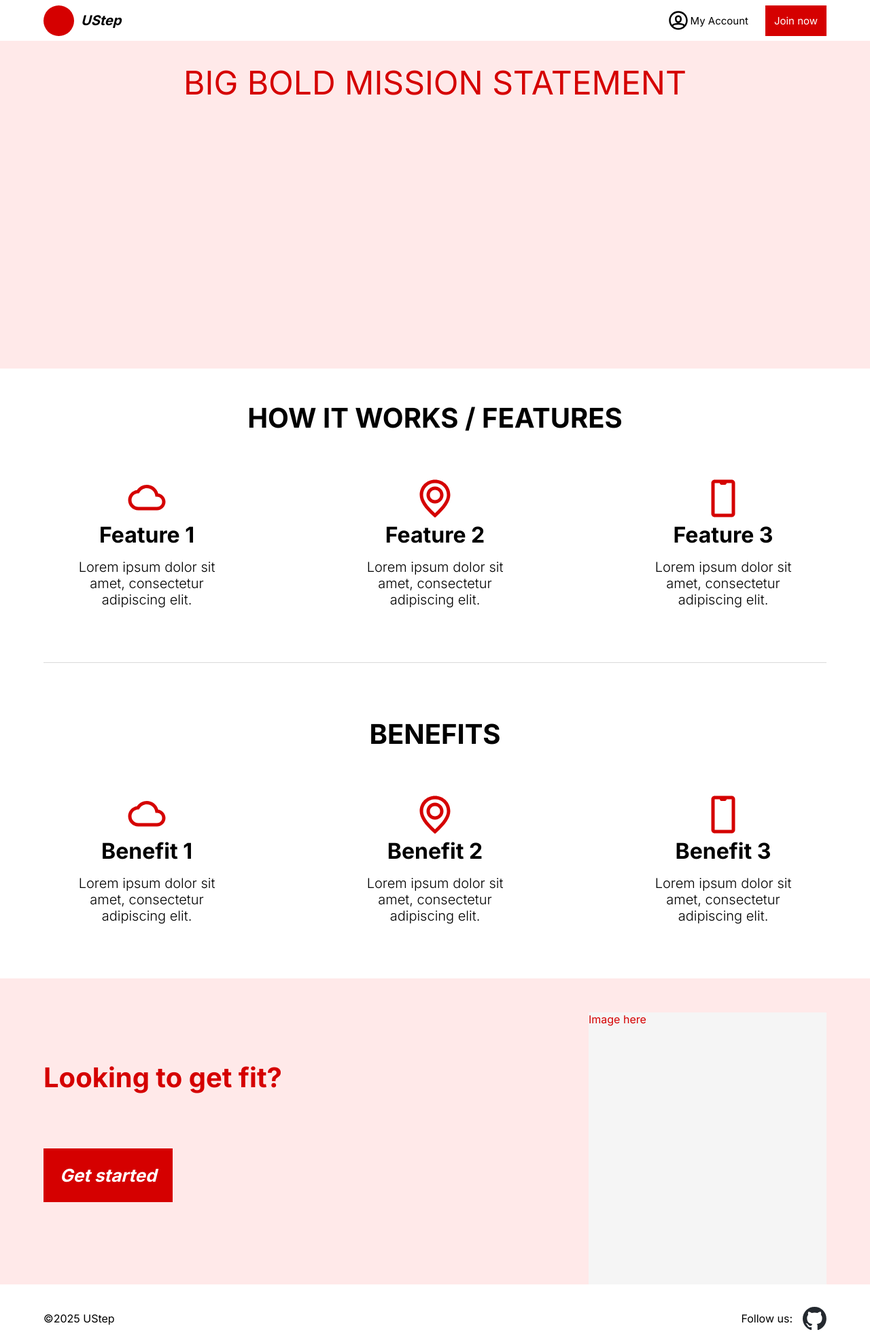
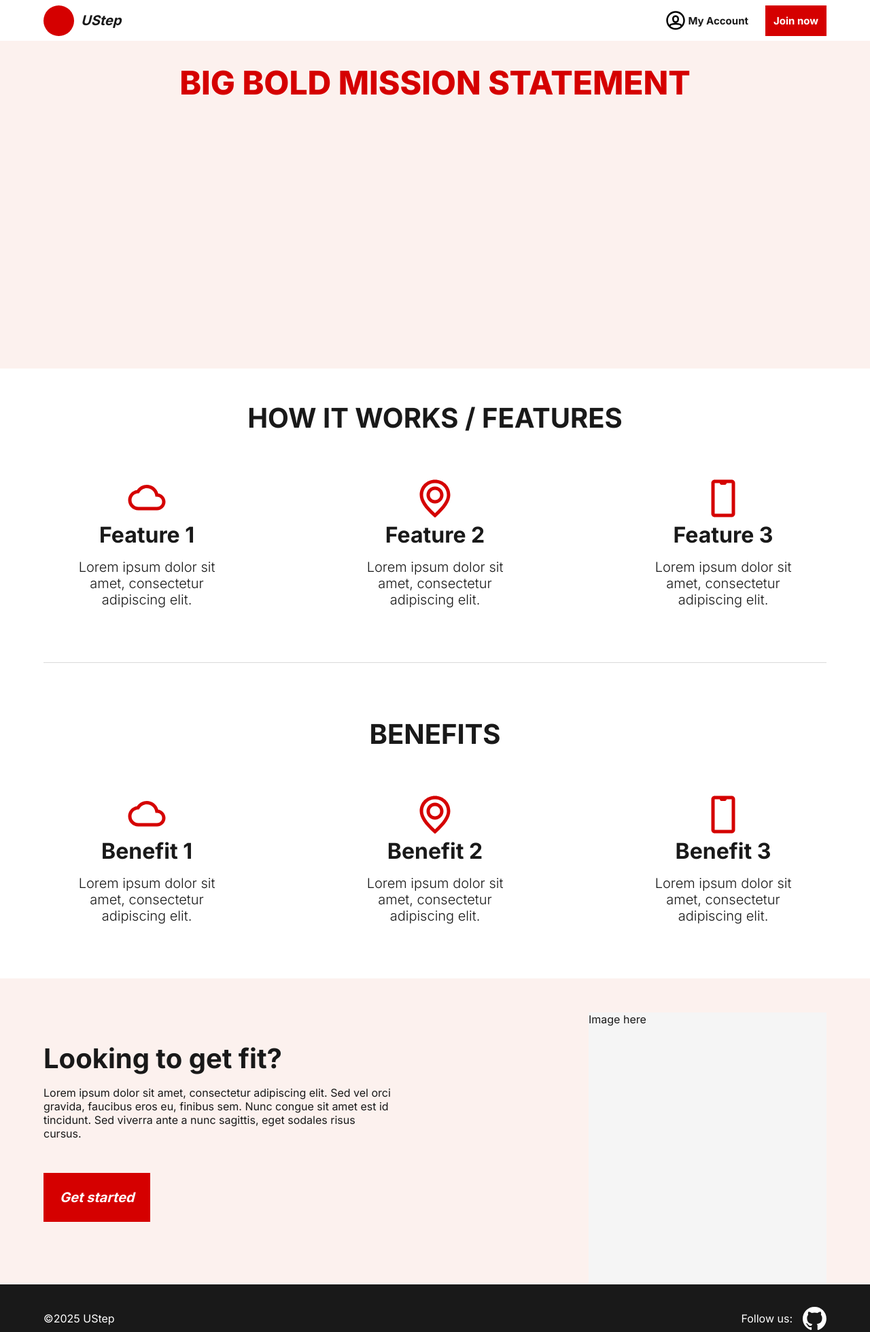
Before and after one commit to namhnguyen0103/UStep, a plain HTML site: page frontend/landingPage.html in a window 1280 px wide. Shown: the whole page at 68% size. Drawn offline with Linux system fonts and the light colour scheme.

Commit message:
Color and margin changes

```diff
--- a/frontend/landingPage.css
+++ b/frontend/landingPage.css
@@ -5,11 +5,11 @@
     font-optical-sizing: auto;
     font-style: normal;
     font-weight: normal;
-  }
+    color: #191919
+}
 
 #headerContainer {
     height: 60px;
-    font-size: 15px;
 }
 
 #appTitle {
@@ -18,18 +18,26 @@
     font-style: italic;
 }
 
+#headerContainer p {
+    font-size: 15px;
+    font-weight: bold;
+}
+
 #heroContainer {
     height: 450px;
-    background-color: #FFE9E9;
+    background-color: #FCF1EE;
+    padding-top: 2rem;
+    margin-bottom: 3rem;
+}
+
+#missionStatement {
     font-size: 48px;
     font-weight: 800;
     color: #D50000;
     text-align: center;
-    padding-top: 2rem;
-    margin-bottom: 3rem;
 }
 
-#join-now-button {
+#joinNowButton {
     height: 45px;
     width: 90px;
     background-color: #D50000;
@@ -37,16 +45,22 @@
     text-align: center;
     border: 0;
     font-size: 15px;
+    font-weight: bold;
 }
 
 #callToActionContainer {
     height: 450px;
-    background-color: #FFE9E9;
+    background-color: #FCF1EE;
     color: #D50000;
 }
 
 #footerContainer {
     height: 100px;
+    background-color: #191919;
+}
+
+#footerContainer p {
+    color: white;
 }
 
 .rowSpacedLayout {
@@ -57,13 +71,7 @@
     justify-content: space-between;
 }
 
-#headerContainer div {
-    display: flex;
-    flex-direction: row;
-    align-items: center;
-}
-
-#footerContainer div {
+#headerContainer div, #footerContainer div {
     display: flex;
     flex-direction: row;
     align-items: center;
@@ -75,7 +83,7 @@
     color: white;
     text-align: center;
     border: 0;
-    font-size: 26px;
+    font-size: 20px;
     font-weight: 700;
     font-style: italic;
 }
--- a/frontend/landingPage.html
+++ b/frontend/landingPage.html
@@ -14,19 +14,19 @@
     <div id="headerContainer" class="rowSpacedLayout">
         <div>
             <span class="dot"></span>
-            <p id="appTitle">UStep</p>
+            <p style="font-size: 20px; font-style: italic">UStep</p>
         </div>
         <div>
             <div style="margin-right: 25px;">
                 <img src="./assets/user.svg" style="width: 30px; height: 30px; margin-right: 3px"/>
                 <p>My Account</p>
             </div>
-            <button id="join-now-button">Join now</button>
+            <button id="joinNowButton">Join now</button>
         </div>
     </div>
     <!-- Hero Section -->
     <div id="heroContainer">
-        <p>BIG BOLD MISSION STATEMENT</p>
+        <p id="missionStatement">BIG BOLD MISSION STATEMENT</p>
     </div>
     <!-- Feature Section -->
     <div class="listContainer">
@@ -75,8 +75,11 @@
     </div>
     <!-- Call to Action Section -->
     <div id="callToActionContainer" class="rowSpacedLayout">
-        <div style="align-items: left">
-            <p style="margin-bottom: 5rem; font-size: 40px; font-weight: 700;">Looking to get fit?</p>
+        <div style="align-items: left; max-width: 45%;">
+            <div style="margin-bottom: 3rem;">
+                <p style="font-size: 40px; font-weight: 700; margin-bottom: 1rem;">Looking to get fit?</p>
+                <p>Lorem ipsum dolor sit amet, consectetur adipiscing elit. Sed vel orci gravida, faucibus eros eu, finibus sem. Nunc congue sit amet est id tincidunt. Sed viverra ante a nunc sagittis, eget sodales risus cursus.</p>
+            </div>
             <button id="getStartedButton">Get started</button>
         </div>
         <div style="align-self: flex-end">
@@ -90,7 +93,7 @@
         <p>©2025 UStep</p>
         <div>
             <p style="margin-right: 15px">Follow us:</p>
-            <img src="./assets/github-mark.svg" style="width: 35px;">
+            <img src="./assets/github-mark-white.svg" style="width: 35px;">
         </div>
     </div>
 </body>
```
Also changed, not shown: frontend/assets/github-mark-white.svg (added).
